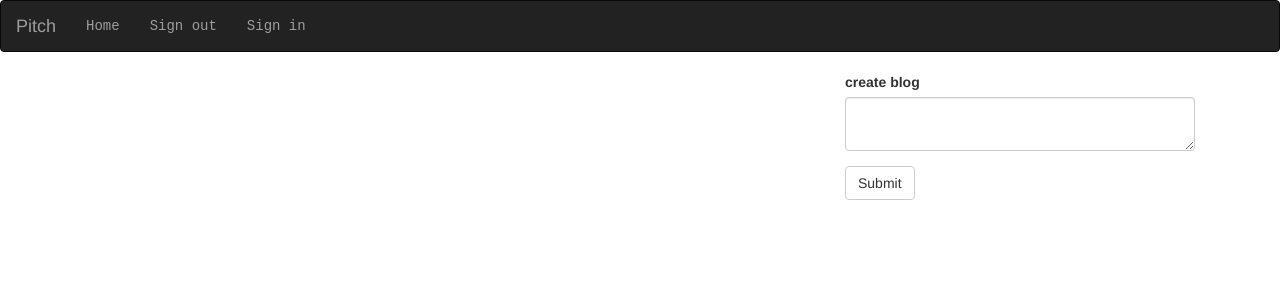
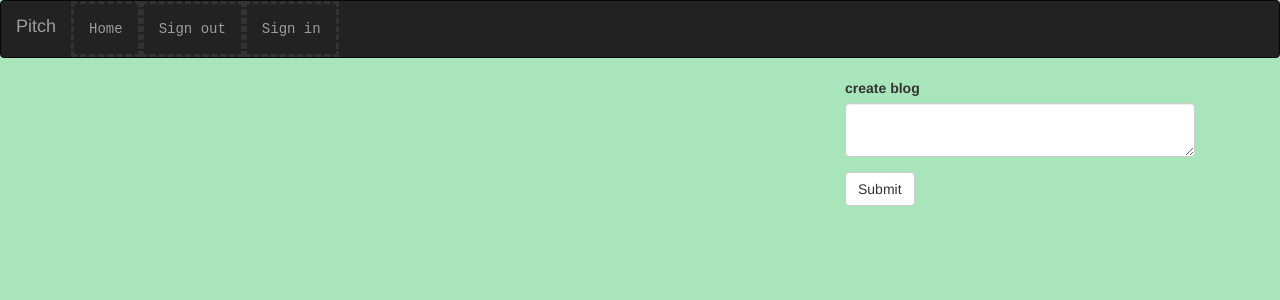
Before and after one commit to tinabayi/blogs, a Flask app: page /blog/new in a window 1280 px wide. Shown: the top 300 px of the page. Run offline with Flask 2, Linux system fonts and the light colour scheme; data that the repository does not hold is empty; some libraries are stand-ins or nearby versions.

Commit message:
I add style

```diff
--- a/app/static/css/index.css
+++ b/app/static/css/index.css
@@ -1,5 +1,7 @@
 h1{
     color:red;
+    margin-bottom: 100px;
+    margin-top: 30px;
 }
 
 p{
@@ -7,6 +9,9 @@
 }
 ul{
     font-family: Courier New, Courier, monospace;
+
+    border-style: dashed;
+    margin-top:60px;
 }
 .button{
     background-color: #4CAF50;
@@ -20,3 +25,6 @@
     margin: 4px 2px;
     cursor: pointer;
 }
+body{
+    background-color:#A9E5BB;
+}
```
